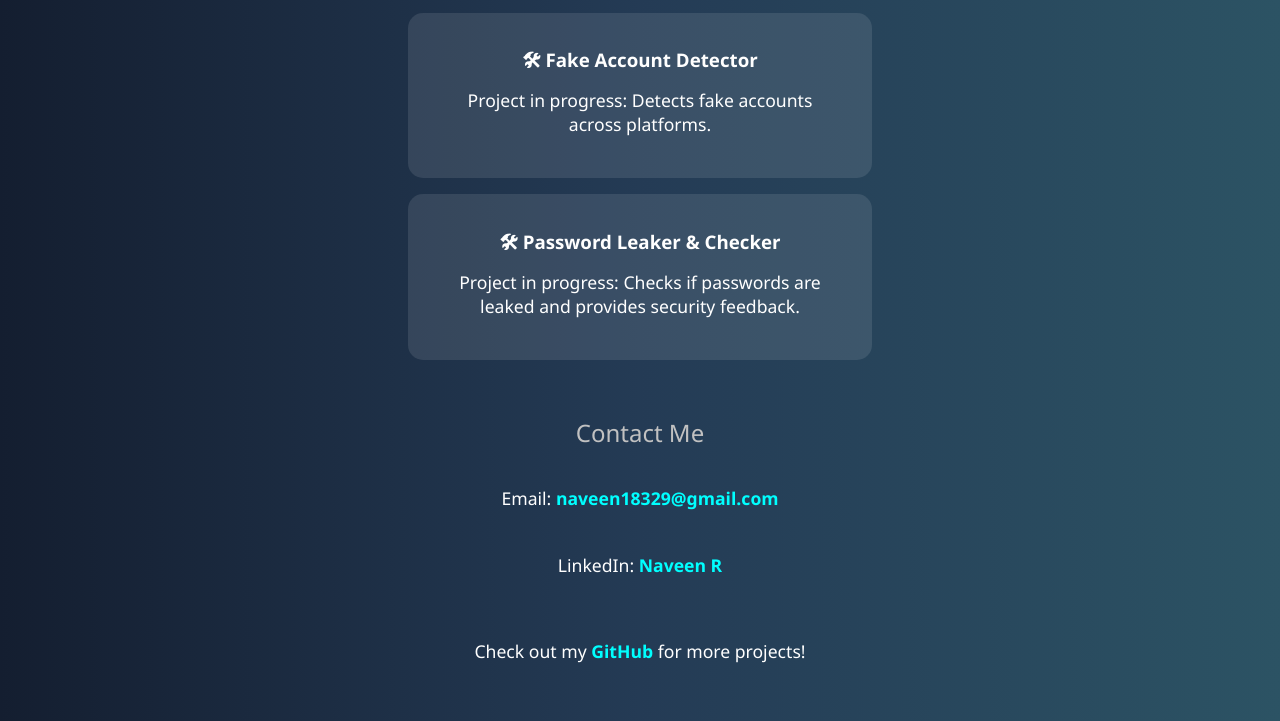
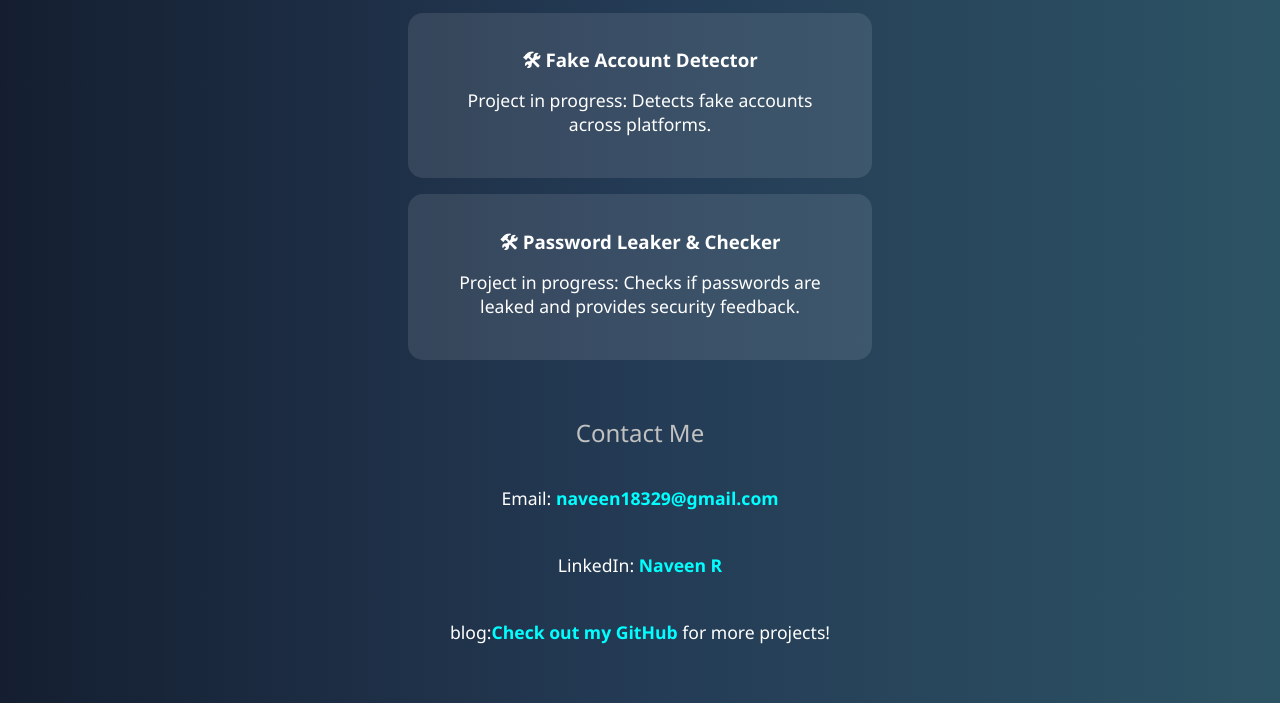
Before and after one commit to Naveen-cyber-web/Naveen-cyber-web, a plain HTML site: page index.html in a window 1280 px wide. Shown: the part 1185-1906 px from the top of the page. Drawn offline with Linux system fonts and the light colour scheme.

Commit message:
Update index.html

```diff
--- a/index.html
+++ b/index.html
@@ -133,6 +133,7 @@
         <h2>Contact Me</h2>
         <p>Email: <a href="mailto:naveen18329@gmail.com">naveen18329@gmail.com </a></p>
         <p>LinkedIn: <a href="https://www.linkedin.com/in/naveen-r-275646384?utm_source=share&utm_campaign=share_via&utm_content=profile&utm_medium=android_app" target="_blank">Naveen R</a></p>
+<p>blog:<a href="trip.html" target="_blank></a></p>
     </div>
 
     <p style="margin-top: 2em;">Check out my <a href="https://github.com/yourfriendusername" target="_blank">GitHub</a> for more projects!</p>
```
